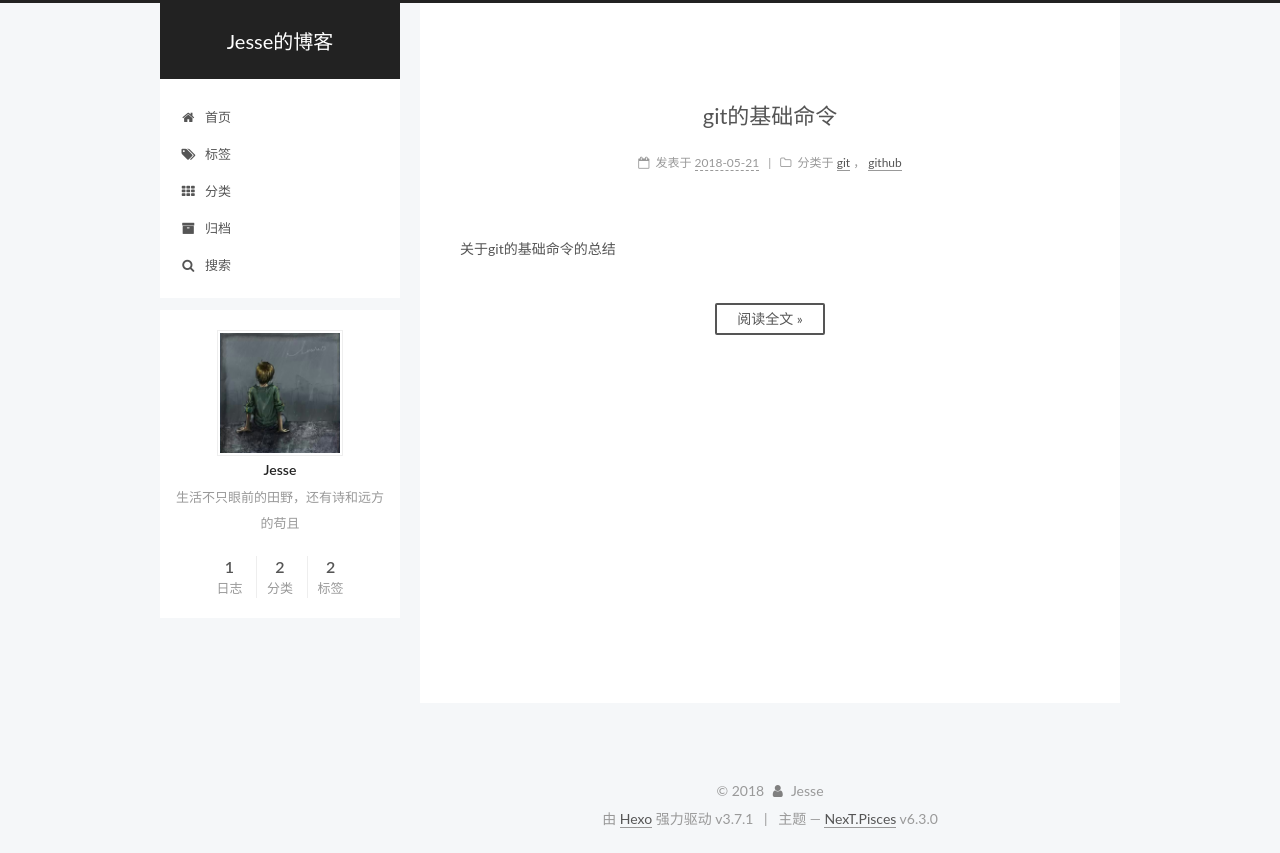
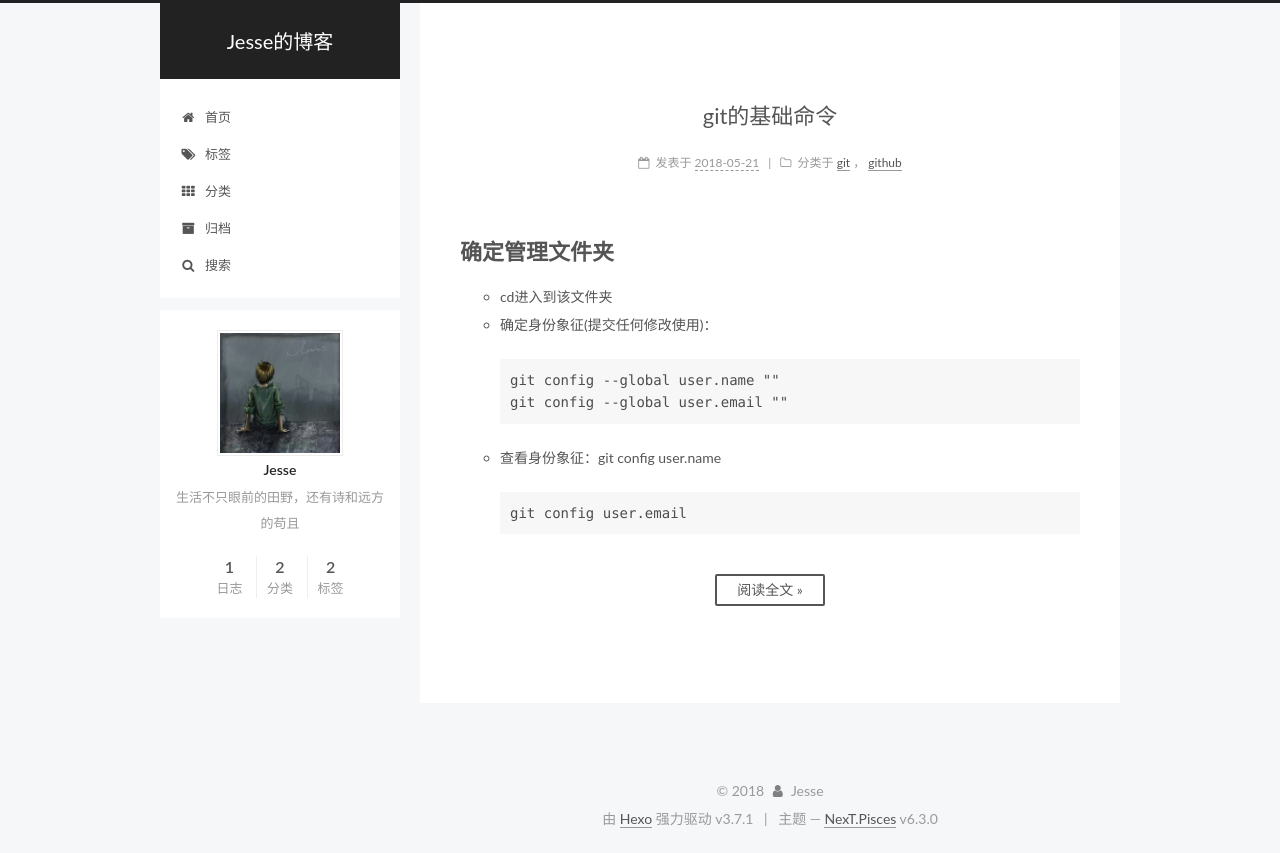
Before and after one commit to rainoceantop/blog, a plain HTML site: page index.html in a window 1280 px wide. Drawn offline with Linux system fonts and the light colour scheme; some packages are replaced by stand-ins of ours; a script that the page names is missing.

Commit message:
Site updated: 2018-05-21 16:58:48

```diff
--- a/index.html
+++ b/index.html
@@ -374,7 +374,7 @@
 
 
 
-              <time title="创建时间：2018-05-21 15:06:07 / 修改时间：15:24:28" itemprop="dateCreated datePublished" datetime="2018-05-21T15:06:07+08:00">2018-05-21</time>
+              <time title="创建时间：2018-05-21 15:06:07 / 修改时间：16:57:40" itemprop="dateCreated datePublished" datetime="2018-05-21T15:06:07+08:00">2018-05-21</time>
 
 
 
@@ -438,10 +438,17 @@
 
 
 
-          关于git的基础命令的总结
+          <h1 id="确定管理文件夹"><a href="#确定管理文件夹" class="headerlink" title="确定管理文件夹"></a>确定管理文件夹</h1><ul>
+<li>cd进入到该文件夹</li>
+<li>确定身份象征(提交任何修改使用)：<pre><code>git config --global user.name &quot;&quot;
+git config --global user.email &quot;&quot;
+</code></pre></li>
+<li>查看身份象征：git config user.name<pre><code>git config user.email
+</code></pre></li>
+</ul>
           <!--noindex-->
           <div class="post-button text-center">
-            <a class="btn" href="/blog/2018/05/21/git的基础命令/">
+            <a class="btn" href="/blog/2018/05/21/git的基础命令/#more" rel="contents">
               阅读全文 &raquo;
             </a>
           </div>
```
Also changed, not shown: 2018/05/21/git的基础命令/index.html (+5 -7 lines).
